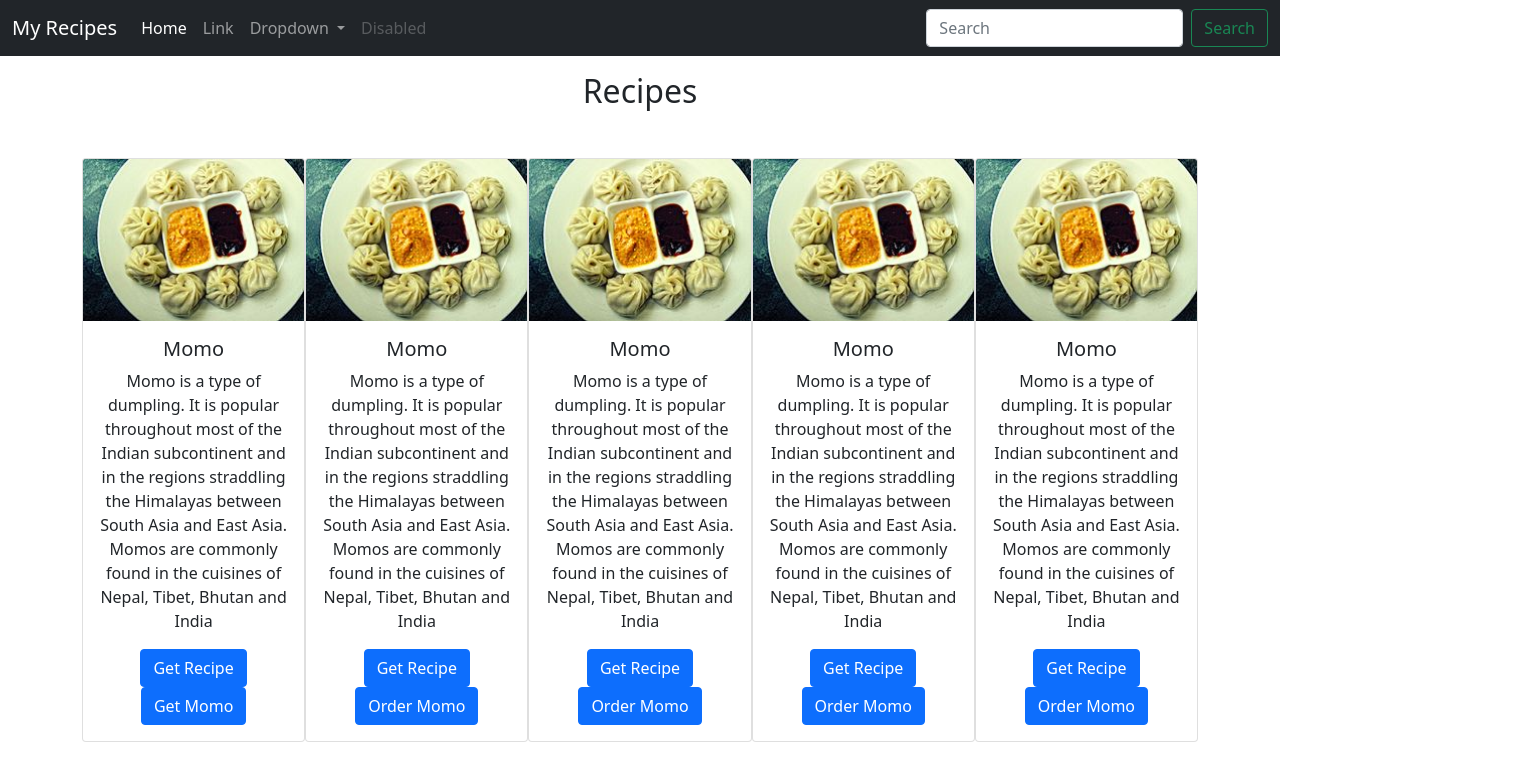
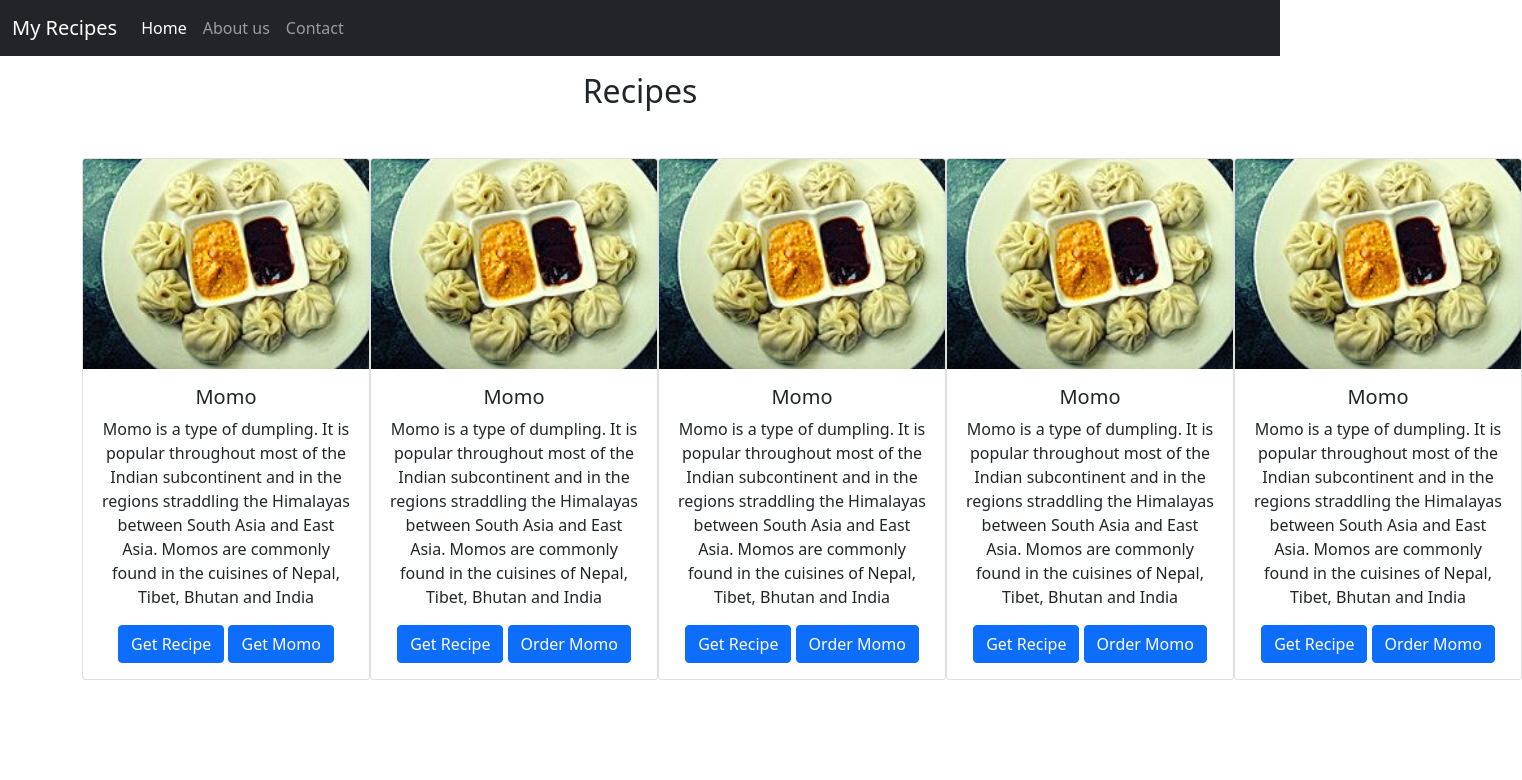
Before and after one commit to nischal619/babal-recipies, a plain HTML site: page index.html in a window 1280 px wide. Shown: the whole page, 1522 px wide, since content can reach past the window. Drawn offline with nearby package versions, Linux system fonts and the light colour scheme.

Commit message:
Update index.html

```diff
--- a/index.html
+++ b/index.html
@@ -77,50 +77,21 @@
                 <a class="nav-link active" aria-current="page" href="#">Home</a>
               </li>
               <li class="nav-item">
-                <a class="nav-link" href="#">Link</a>
+                <a class="nav-link" href="#about">About us</a>
               </li>
-              <li class="nav-item dropdown">
-                <a
-                  class="nav-link dropdown-toggle"
-                  href="#"
-                  id="navbarDropdown"
-                  role="button"
-                  data-bs-toggle="dropdown"
-                  aria-expanded="false"
-                >
-                  Dropdown
-                </a>
-                <ul class="dropdown-menu" aria-labelledby="navbarDropdown">
-                  <li><a class="dropdown-item" href="#">Action</a></li>
-                  <li><a class="dropdown-item" href="#">Another action</a></li>
-                  <li><hr class="dropdown-divider" /></li>
-                  <li>
-                    <a class="dropdown-item" href="#">Something else here</a>
-                  </li>
-                </ul>
-              </li>
+
               <li class="nav-item">
-                <a class="nav-link disabled">Disabled</a>
+                <a class="nav-link " href="#contact">Contact</a>
               </li>
             </ul>
-            <form class="d-flex">
-              <input
-                class="form-control me-2"
-                type="search"
-                placeholder="Search"
-                aria-label="Search"
-              />
-              <button class="btn btn-outline-success" type="submit">
-                Search
-              </button>
-            </form>
+
           </div>
         </div>
       </nav>
 
       <h2 class="text-center my-3">Recipes</h2>
       <div class="text-center my-5 container-xl d-flex">
-        <div class="card" style="width: 18rem">
+        <div class="card col col-lg-4  col-sm-6 col-12" style="width: 18rem">
           <img src="./images/momo.jpg" class="card-img-top" alt="..." />
           <div class="card-body">
             <h5 class="card-title">Momo</h5>
@@ -135,7 +106,7 @@
           </div>
         </div>
 
-        <div class="card" style="width: 18rem">
+        <div class="card col col-lg-4  col-sm-6 col-12" style="width: 18rem">
           <img src="./images/momo.jpg" class="card-img-top" alt="..." />
           <div class="card-body">
             <h5 class="card-title">Momo</h5>
@@ -150,7 +121,7 @@
           </div>
         </div>
 
-        <div class="card" style="width: 18rem">
+        <div class="card col col-lg-4  col-sm-6 col-12" style="width: 18rem">
           <img src="./images/momo.jpg" class="card-img-top" alt="..." />
           <div class="card-body">
             <h5 class="card-title">Momo</h5>
@@ -165,7 +136,7 @@
           </div>
         </div>
 
-        <div class="card" style="width: 18rem">
+        <div class="card col col-lg-4  col-sm-6 col-12" style="width: 18rem">
           <img src="./images/momo.jpg" class="card-img-top" alt="..." />
           <div class="card-body">
             <h5 class="card-title">Momo</h5>
@@ -180,7 +151,7 @@
           </div>
         </div>
 
-        <div class="card" style="width: 18rem">
+        <div class="card col col-lg-4  col-sm-6 col-12" style="width: 18rem">
           <img src="./images/momo.jpg" class="card-img-top" alt="..." />
           <div class="card-body">
             <h5 class="card-title">Momo</h5>
```
